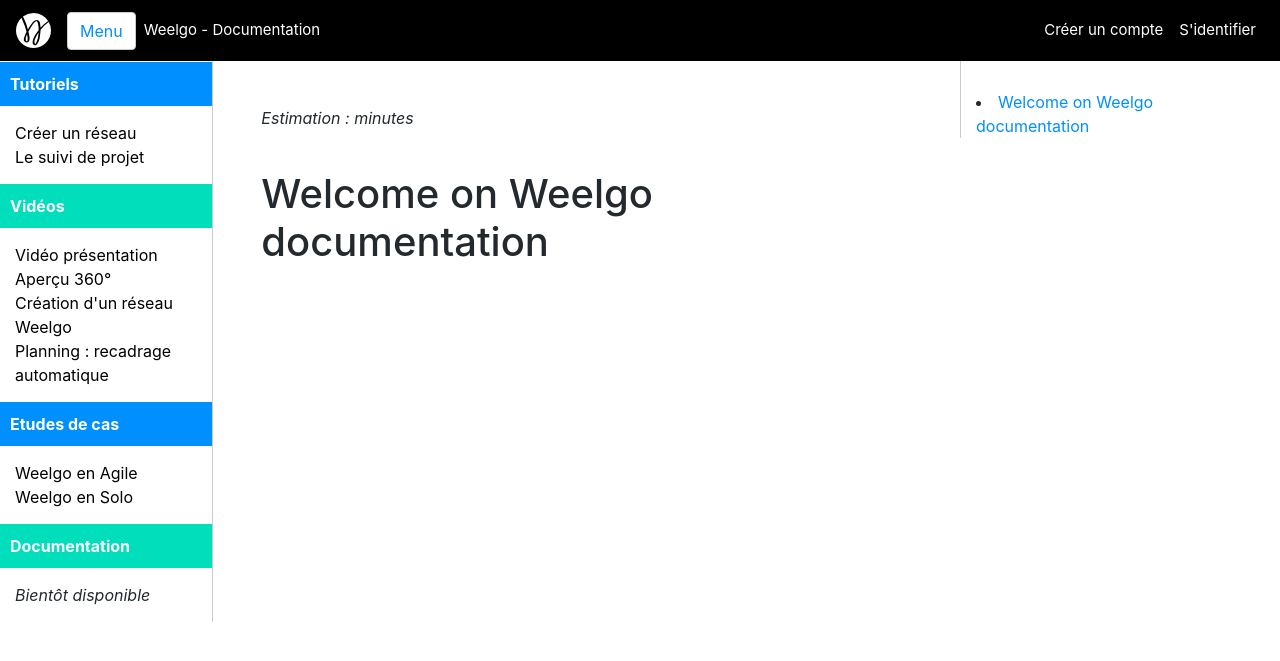
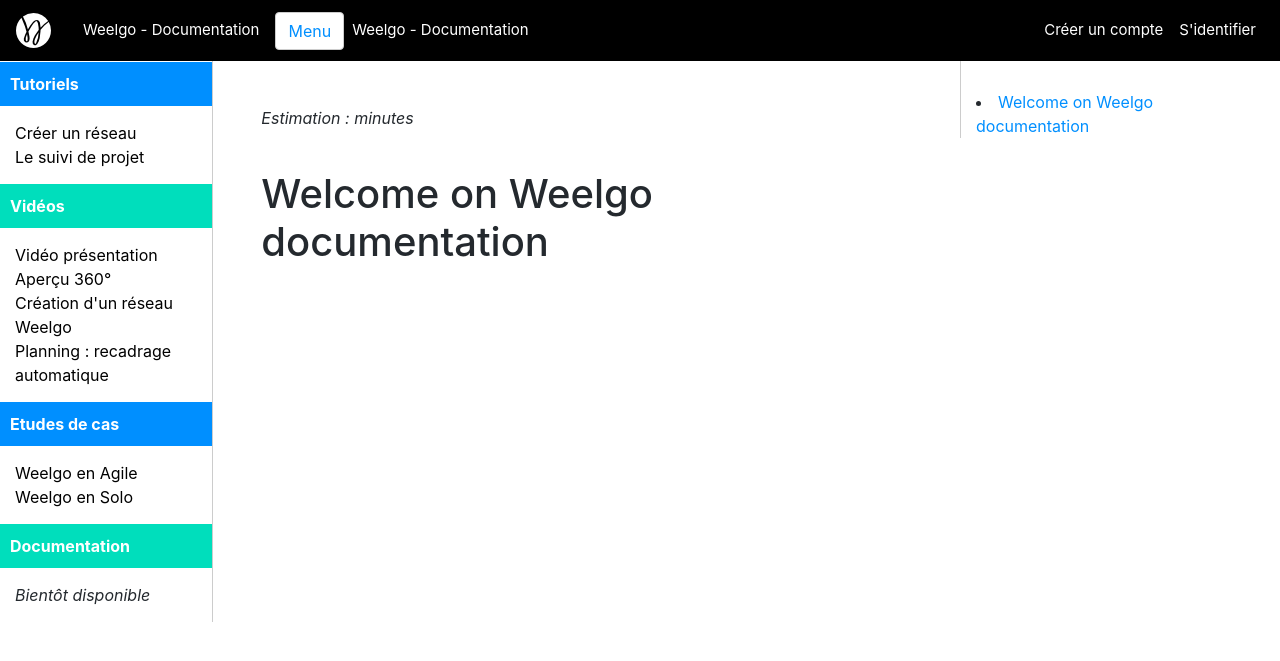
Before and after one commit to Weelgo/weelgo.github.io, a Jekyll site: the page built from index.md, in a window 1280 px wide. Shown: the top 661 px of the page. Built offline with Jekyll 4.4.1, drawn with Linux system fonts in a browser that asks for light colours.

Commit message:
amélioration doc

```diff
--- a/_includes/docs-navbar.html
+++ b/_includes/docs-navbar.html
@@ -1,5 +1,6 @@
 <nav class="navbar navbar-expand-lg fixed-top">
   <a class="navbar-brand" href="https://www.weelgo.com"><img src="{{ site.baseurl }}/img/logo_white_35x35.png" style=""></a>
+  <a class="nav-link" href="https://weelgo.github.io/fr/">Weelgo - Documentation</a>
   <a class="btn btn-secondary" href="https://www.weelgo.com/weelgo-portal/create_account">Menu</a>
   <div class="collapse navbar-collapse" id="navbarSupportedContent">
     <ul class="navbar-nav mr-auto">
```
